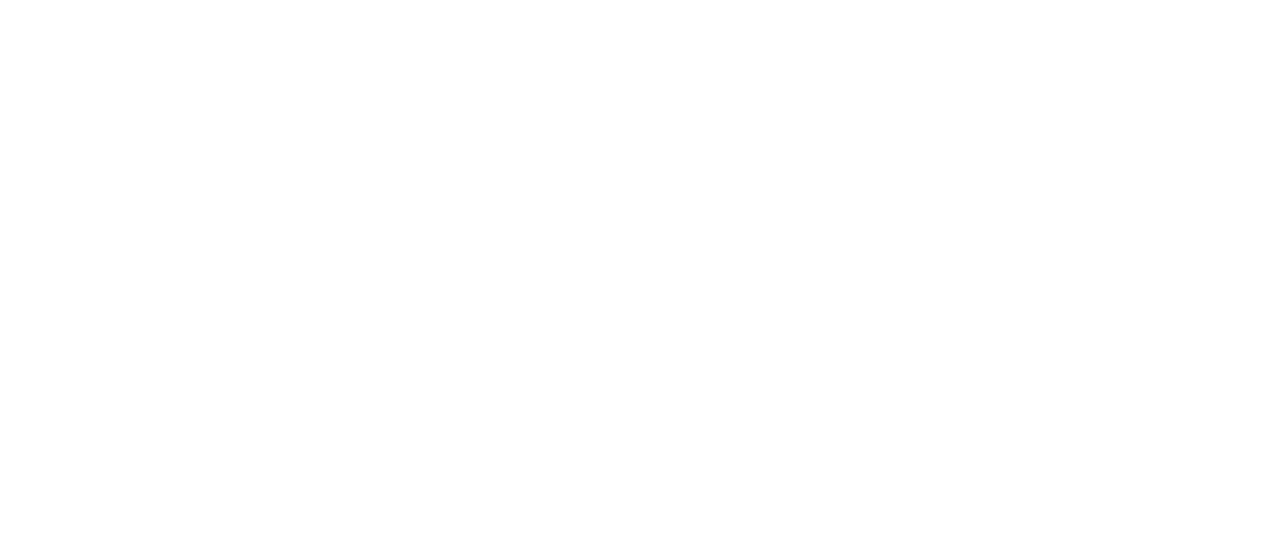
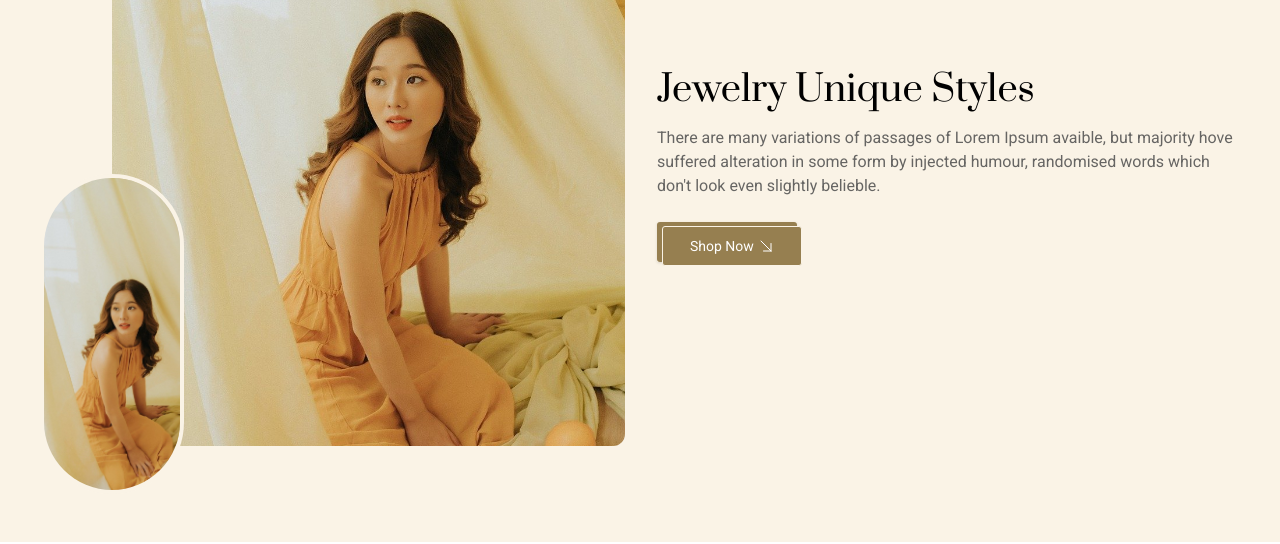
Before and after one commit to SQdeveloper/ChicNest-ecommerce, a React (Vite) app: page / in a window 1280 px wide. Shown: the part 2444-2988 px from the top of the page. Before the commit the page ends 2234 px from the top, so only its background shows below. Built offline with nearby package versions, Linux system fonts and the light colour scheme.

Commit message:
adding section banner

```diff
--- a/src/pages/home/Home.tsx
+++ b/src/pages/home/Home.tsx
@@ -3,6 +3,7 @@ import { ArrowRightIcon, AwardIcon, ShieldIcon, StackIcon, TruckIcon } from "../
 import CardBenefits from "./components/CardBenefits";
 import Hero from "./components/Hero";
 import FeaturedSection from "./components/FeaturedSection";
+import BannerSection from "./components/BannerSection";
 
 const Home = () => {
     return (
@@ -46,6 +47,7 @@ const Home = () => {
                 </section>
                 <FeaturedSection/>
             </div>
+            <BannerSection/>
         </>
     );
 };
--- /dev/null
+++ b/src/pages/home/components/BannerSection.tsx
@@ -0,0 +1,31 @@
+import ButtonStyle from "../../../components/ui/ButtonStyle";
+
+const BannerSection = () => {
+    return (
+        <div className="flex gap-8 mb-12 px-10 py-12 bg-light-brown items-center">
+            <div className="w-[50%] relative pb-12 pl-[4.5rem]">
+                <img
+                    src="../../src/assets/images/model_featured.jpg"
+                    alt="banner"
+                    className="h-[38rem] w-full object-cover rounded-xl"
+                />
+                <img
+                    src="../../src/assets/images/model_featured.jpg"
+                    alt="banner"
+                    className="absolute left-0 bottom-0 h-[20rem] border-4 border-light-brown w-36 rounded-full object-cover"
+                />
+            </div>
+            <section className="w-[50%]">
+                <h2 className="text-4xl font-primary">Jewelry Unique Styles</h2>
+                <p className="font-secondary mt-4 mb-6 text-rat-gray">
+                    There are many variations of passages of Lorem Ipsum avaible, but majority
+                    hove suffered alteration in some form by injected humour,
+                    randomised words which don't look even slightly belieble.
+                </p>
+                <ButtonStyle/>
+            </section>
+        </div>
+    );
+};
+
+export default BannerSection;
--- /dev/null
+++ b/src/pages/home/components/CardFeaturedProduct.tsx
@@ -0,0 +1,24 @@
+import { ArrowRightIcon } from "../../../components/ui/icons";
+
+const CardFeaturedProduct = () => {
+    return (
+        <aside className="font-secondary bg-[#F1F1F1] rounded-md overflow-hidden">
+            <img
+                src="https://www.joyeriamurguia.com/1751-home_default/dije-ojo-turco-lila.jpg" alt="product"
+                className="w-full h-auto object-cover"
+            />
+            <div className="justify-between bg-white px-2 py-2 mb-1 mx-1 rounded-sm flex gap-2 items-start">
+                <div className="text-sm font-bold">
+                    <h4 className="text-rat-gray mb-2">Copper Gold Plated</h4>
+                    <div className="flex gap-2 items-center">
+                        <span>$ 195.00</span>
+                        <span className="text-xs mb-[2px] text-light-gray">$ 100.00 USD</span>
+                    </div>
+                </div>
+                <ArrowRightIcon className="rounded-full p-1 border border-brown w-6 text-brown"/>
+            </div>
+        </aside>
+    );
+};
+
+export default CardFeaturedProduct;
--- a/src/pages/home/components/FeaturedSection.tsx
+++ b/src/pages/home/components/FeaturedSection.tsx
@@ -1,4 +1,4 @@
-import { ArrowRightIcon } from "../../../components/ui/icons";
+import CardFeaturedProduct from "./CardFeaturedProduct";
 
 const FeaturedSection = () => {
     return (
@@ -6,75 +6,15 @@ const FeaturedSection = () => {
             <h2 className="mb-7 text-4xl font-medium font-primary">Featured Products</h2>
             <div className="flex gap-4">
                 <img
-                    src="https://cdn.pixabay.com/photo/2023/12/22/01/37/woman-8463055_640.jpg"
+                    src="../../src/assets/images/model_featured.jpg"
                     alt="person banner"
-                    className="rounded-md overflow-hidden object-cover w-[50%] h-[90svh] "
+                    className="rounded-md object-center overflow-hidden object-cover w-[50%] h-[90svh] "
                 />
                 <div className="w-[50%] gap-4 grid grid-cols-2 grid-rows-2">
-                    <aside className="font-secondary bg-[#F1F1F1] rounded-md overflow-hidden">
-                        <img
-                            src="https://www.joyeriamurguia.com/1751-home_default/dije-ojo-turco-lila.jpg" alt="product"
-                            className="w-full h-auto object-cover"
-                        />
-                        <div className="justify-between bg-white px-2 py-2 mb-1 mx-1 rounded-sm flex gap-2 items-start">
-                            <div className="text-sm font-bold">
-                                <h4 className="text-rat-gray mb-2">Copper Gold Plated</h4>
-                                <div className="flex gap-2 items-center">
-                                    <span>$ 195.00</span>
-                                    <span className="text-xs mb-[2px] text-light-gray">$ 100.00 USD</span>
-                                </div>
-                            </div>
-                            <ArrowRightIcon className="rounded-full p-1 border border-brown w-6 text-brown"/>
-                        </div>
-                    </aside>
-                    <aside className="font-secondary bg-[#F1F1F1] rounded-md overflow-hidden">
-                        <img
-                            src="https://www.joyeriamurguia.com/1751-home_default/dije-ojo-turco-lila.jpg" alt="product"
-                            className="w-full h-auto object-cover"
-                        />
-                        <div className="justify-between bg-white px-2 py-2 mb-1 mx-1 rounded-sm flex gap-2 items-start">
-                            <div className="text-sm font-bold">
-                                <h4 className="text-rat-gray mb-2">Copper Gold Plated</h4>
-                                <div className="flex gap-2 items-center">
-                                    <span>$ 195.00</span>
-                                    <span className="text-xs mb-[2px] text-light-gray">$ 100.00 USD</span>
-                                </div>
-                            </div>
-                            <ArrowRightIcon className="rounded-full p-1 border border-brown w-6 text-brown"/>
-                        </div>
-                    </aside>
-                    <aside className="font-secondary bg-[#F1F1F1] rounded-md overflow-hidden">
-                        <img
-                            src="https://www.joyeriamurguia.com/1751-home_default/dije-ojo-turco-lila.jpg" alt="product"
-                            className="w-full h-auto object-cover"
-                        />
-                        <div className="justify-between bg-white px-2 py-2 mb-1 mx-1 rounded-sm flex gap-2 items-start">
-                            <div className="text-sm font-bold">
-                                <h4 className="text-rat-gray mb-2">Copper Gold Plated</h4>
-                                <div className="flex gap-2 items-center">
-                                    <span>$ 195.00</span>
-                                    <span className="text-xs mb-[2px] text-light-gray">$ 100.00 USD</span>
-                                </div>
-                            </div>
-                            <ArrowRightIcon className="rounded-full p-1 border border-brown w-6 text-brown"/>
-                        </div>
-                    </aside>
-                    <aside className="font-secondary bg-[#F1F1F1] rounded-md overflow-hidden">
-                        <img
-                            src="https://www.joyeriamurguia.com/1751-home_default/dije-ojo-turco-lila.jpg" alt="product"
-                            className="w-full h-auto object-cover"
-                        />
-                        <div className="justify-between bg-white px-2 py-2 mb-1 mx-1 rounded-sm flex gap-2 items-start">
-                            <div className="text-sm font-bold">
-                                <h4 className="text-rat-gray mb-2">Copper Gold Plated</h4>
-                                <div className="flex gap-2 items-center">
-                                    <span>$ 195.00</span>
-                                    <span className="text-xs mb-[2px] text-light-gray">$ 100.00 USD</span>
-                                </div>
-                            </div>
-                            <ArrowRightIcon className="rounded-full p-1 border border-brown w-6 text-brown"/>
-                        </div>
-                    </aside>
+                    <CardFeaturedProduct/>
+                    <CardFeaturedProduct/>
+                    <CardFeaturedProduct/>
+                    <CardFeaturedProduct/>
                 </div>
             </div>
         </section>
```
Also changed, not shown: src/assets/images/model_featured.jpg (added).
